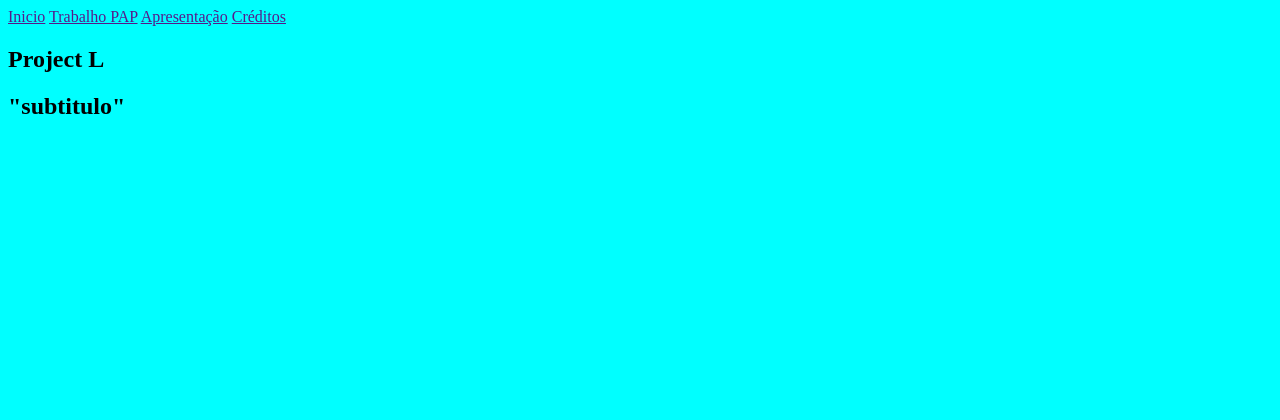
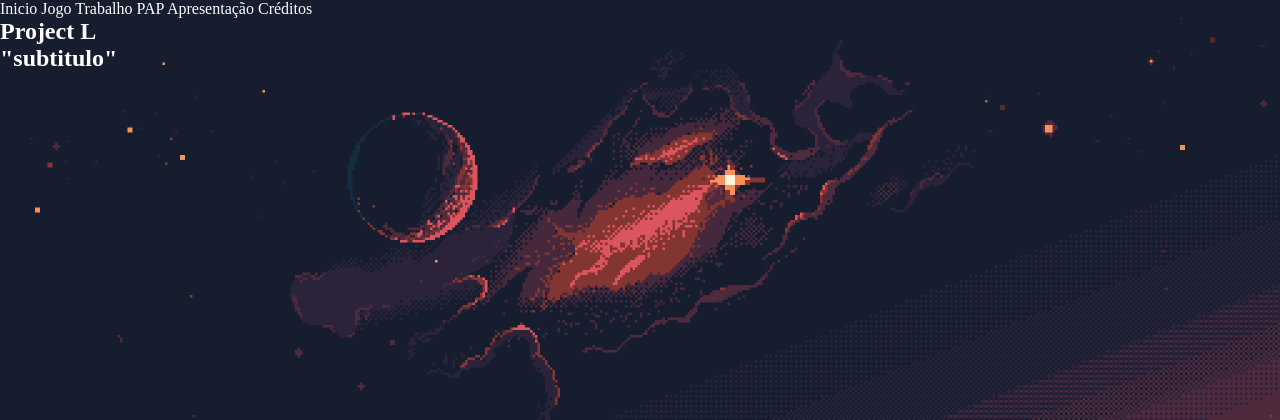
Before and after one commit to Fr3it4z/SiteMuito-Foda, a PHP site: page / in a window 1280 px wide. Shown: the top 420 px of the page. Run offline with PHP 8.4, Linux system fonts and the light colour scheme.

Commit message:
primeiro commit serio

```diff
--- a/PHP/css/style.css
+++ b/PHP/css/style.css
@@ -1,3 +1,15 @@
 *{
-    background-color: aqua;
+    /*Css Geral*/
+    margin:0;
+    padding: 0;
+    box-sizing: border-box;
+    text-decoration: none;
+    background-image: url('../image/wallpaperspace.gif');
+    background-repeat: no-repeat;
+    background-attachment: fixed;
+    background-size: cover;
+    color: white;
 }
+
+body{
+}
--- a/PHP/index.php
+++ b/PHP/index.php
@@ -12,17 +12,19 @@
     <meta name="description" content="">
     <meta name="author" content="">
     <!-- CSS -->
-    <link rel="stylesheet" href="css/style.css">
+    <link rel="stylesheet" href="css/style.css?v=3284">
     <!-- fevicon -->
     <link rel="icon" href="">
 </head>
     <!--inicio do codigo visivel-->
 <body>
+
     <!--parte de cima-->
     <header class="cabecalho">
         <!--linha de cima para mudar de pagina-->
         <nav class="firstmenu">
             <a href="">Inicio</a>
+            <a href="">Jogo</a>
             <a href="">Trabalho PAP</a>
             <a href="">Apresentação</a>
             <a href="">Créditos</a>
@@ -31,16 +33,25 @@
     <!--parte principal-->
     <main class="conteudo">
         <!-- parte de cima principal-->
-        <section class="">
-
-            <div class="texto">
+        <section class="Parte-Principal">
+            <!--dentro da secção texto-->
+            <div class="Titulo principal">
+                <!--titulo-->
                 <h1 class="titulo">Project L</h1>
+                <!--subtitulo-->
                 <h2 class="subtitulo">"subtitulo"</h2>
+            </div>
+        </section>
+        <!--Parte de Baixo do main-->
+        <section class="parte-de-baixo">
+            <div class="texto-de-baixo">
 
             </div>
-
         </section>
     </main>
-    <footer></footer>
+    <!--Rodapé-->
+    <footer class="footer">
+
+    </footer>
 </body>
 </html>
```
Also changed, not shown: PHP/image/wallpaper-crystal.gif (added), PHP/image/wallpaperspace.gif (added), Readme.md.
